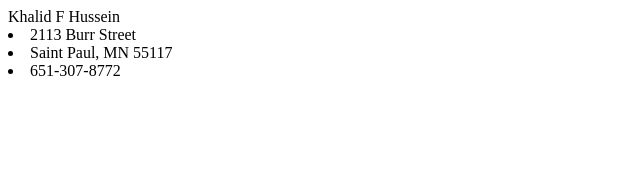
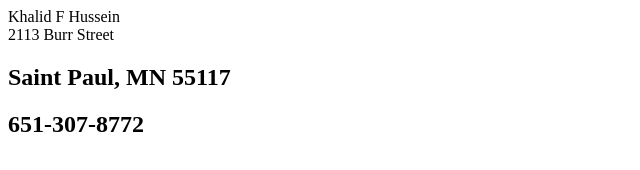
Before and after one commit to Khalid37/khalid37.github.io, a plain HTML site: page index.html in a window 1280 px wide. Shown: the whole page, without its empty margins (0-640 px from the left). Drawn offline with Linux system fonts and the light colour scheme.

Commit message:
Small changes to name and address
Changed size of text and got rid of the lu and li elements

```diff
--- a/index.html
+++ b/index.html
@@ -4,13 +4,11 @@
     <title>Prime Academy Resume Submission</title>
   </head>
   <div class="container"
-      <h4>Khalid F Hussein</h4>
+      <h1>Khalid F Hussein</h1>
       <div id="container"
-           <lu>
-              <li>2113 Burr Street</li>
-              <li>Saint Paul, MN 55117</li>
-              <li>651-307-8772</li>
-           </lu>
+              <h2>2113 Burr Street</h2>
+              <h2>Saint Paul, MN 55117</h2>
+              <h2>651-307-8772</h2>
       </div>
   </div>
 </html>
```
